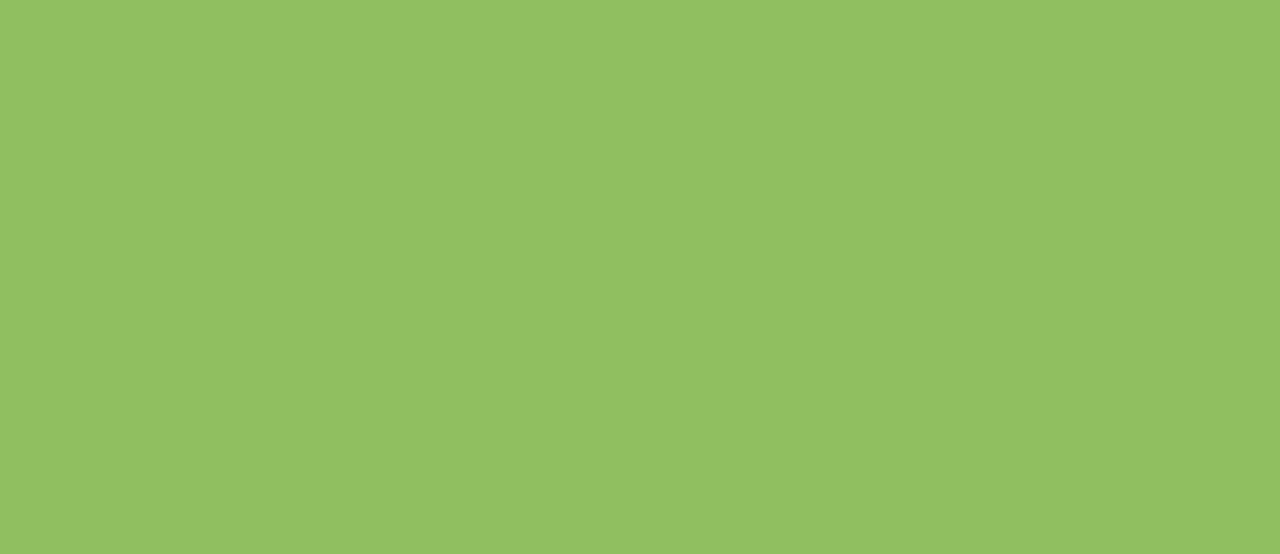
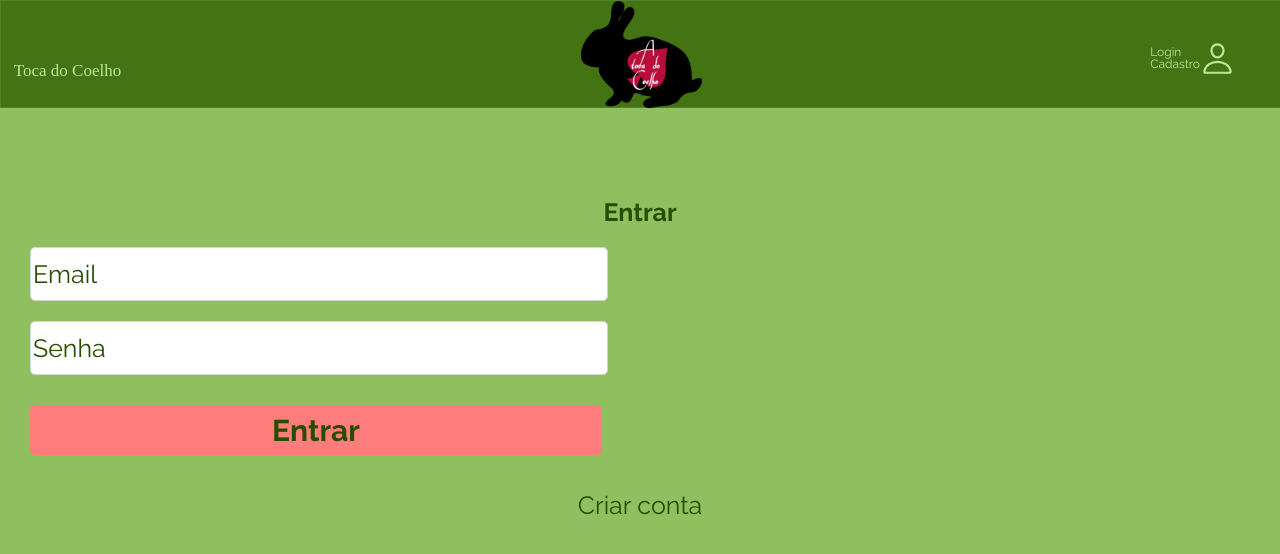
Before and after one commit to theomelgar/TocaDoCoelho-front, a React (Create React App) app: page /login in a window 1280 px wide. Shown: the top 554 px of the page. Built offline with nearby package versions, Linux system fonts and the light colour scheme; a web font is replaced by a local one.

Commit message:
feat: login added

```diff
--- /dev/null
+++ b/src/components/Login.js
@@ -0,0 +1,174 @@
+import { useContext, useState } from "react";
+import { Link, useNavigate } from "react-router-dom";
+import styled from "styled-components";
+import { api } from "../services/auth.js"
+import { InfoContext } from "../context/info.js";
+
+
+export default function Logar(){
+    const [email, setEmail] = useState();
+    const [senha, setSenha] = useState();
+    const { setUserData } = useContext(InfoContext);
+
+
+    const navigate = useNavigate();
+
+    function handleLogin(e){
+        e.preventDefault();
+
+
+        const body = {
+            email,
+            senha
+        }
+
+        const promise = api.post(`/login`, body);
+
+        promise.then( response => {
+            setUserData(response.data);
+            navigate("/produtos");
+        });
+
+        promise.catch(err => {
+            const message = err.response.statusText;
+            alert(message);
+
+        });
+    }
+
+
+
+    function montarFormularioLogin(){
+        return(
+            <>
+                <form onSubmit={handleLogin}>
+                    <input type="email" name="email" placeholder="Email" value={email} onChange={e => setEmail(e.target.value)} required/>
+                    <input type="password" name="senha" placeholder="Senha" value={senha} onChange={e => setSenha(e.target.value)} required />
+                    <div>
+                        <button type="submit"><span>Entrar</span></button>
+                    </div>
+                </form>
+            </>
+        );
+    }
+
+    const formLogin = montarFormularioLogin();
+
+    return(
+        <>
+            <Container>
+                <Login><h1>Entrar</h1></Login>
+                <FormularioLogin>
+                    {formLogin}
+                </FormularioLogin>
+                <StyledLink to="/produtos"><h1>Criar conta</h1></StyledLink>
+            </Container>
+        </>
+    );
+
+
+}
+
+
+const Container = styled.div`
+    margin-top: 90px;
+    margin-left: 30px;
+    margin-right: 30px;
+    display: flex;
+    justify-content: center;
+    align-items: center;
+    flex-direction: column;
+`;
+
+const Login = styled.div`
+
+    h1{
+        font-family: Raleway;
+        font-size: 25px;
+        font-weight: 700;
+        line-height: 29px;
+        letter-spacing: 0em;
+        text-align: left;
+        color: #274D00;
+
+
+    }
+`
+
+const FormularioLogin = styled.div`
+    display: flex;
+    flex-direction: column;
+    align-self: start;
+
+    * {
+        margin: 10px 0;
+    }
+    input {
+        width: 100%;
+        height: 50px;
+        margin-bottom:10px;
+        font-family: Raleway;
+        font-size: 25px;
+        font-weight: 400;
+        line-height: 29px;
+        letter-spacing: 0em;
+        text-align: left;
+        color:#274D00;
+        border-radius:5px;
+        border: 1px solid #D5D5D5;
+
+        ::placeholder { /* Chrome, Firefox, Opera, Safari 10.1+ */
+            color: #274D00;
+            opacity: 1; /* Firefox */
+        }
+
+        :-ms-input-placeholder { /* Internet Explorer 10-11 */
+            color: #274D00;
+        }
+
+        ::-ms-input-placeholder { /* Microsoft Edge */
+            color: #274D00;
+        }
+
+    }
+
+    button {
+        width: 100%;
+        height: 50px;
+        font-family: Raleway;
+        font-size: 30px;
+        font-weight: 700;
+        line-height: 35px;
+        letter-spacing: 0em;
+        text-align: center;
+        color:#274D00;
+        border-radius: 5px;
+        border: none;
+        background-color: #FF7C7C;
+        cursor: pointer;
+    }
+
+
+`;
+
+const StyledLink = styled(Link)`
+    height: 40px;
+    display: flex;
+    justify-content: center;
+    align-items: center;
+    color: #274D00;
+;
+    margin-bottom: 30px;
+
+    &:hover{
+        text-decoration: underline;
+    }
+
+    h1{
+        font-family: Raleway;
+        font-size: 25px;
+        font-weight: 400;
+        line-height: 29px;
+        letter-spacing: 0em;
+    }
+`;
--- a/src/components/TocaMain.js
+++ b/src/components/TocaMain.js
@@ -1,6 +1,7 @@
 import { BrowserRouter, Route, Routes } from "react-router-dom";
 import { InfoProvider } from "../context/info";
 import Produtos from "../pages/Produtos";
+import Entrar from "../pages/Entrar";
 
 export default function TocaMain() {
 
@@ -12,7 +13,7 @@ export default function TocaMain() {
                     <Route path="/produtos/:id" />
                     <Route path="/carrinho" />
                     <Route path="/finalizar" />
-                    <Route path="/login" />
+                    <Route path="/login" element={<Entrar />}/>
                     <Route path="/cadastro" />
                 </Routes>
             </InfoProvider>
--- /dev/null
+++ b/src/pages/Entrar.js
@@ -0,0 +1,18 @@
+import styled from "styled-components";
+import Header from "../components/Header.js";
+import Logar from "../components/Login.js";
+
+export default function Entrar() {
+    return (
+        <StyleLogar>
+            <Header></Header>
+            <Logar></Logar>
+        </StyleLogar>
+    )
+}
+
+const StyleLogar = styled.div`
+    position: relative;
+    width: 100vw;
+    height: 100vh;
+`
```
